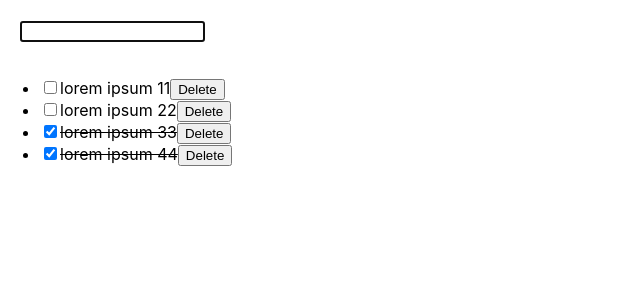
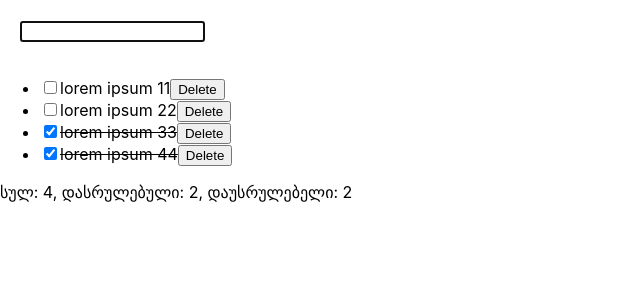
Before and after one commit to bekasturua/React-GeoLab, a React (Create React App) app: page / in a window 1280 px wide. Shown: the top 300 px of the page, without its empty margins (0-640 px from the left). Built offline with nearby package versions, Linux system fonts and the light colour scheme.

Commit message:
add statistic

```diff
--- a/src/TodoApp/TodoApp.js
+++ b/src/TodoApp/TodoApp.js
@@ -60,8 +60,12 @@ function TodoApp() {
 
   function onItemDelete(itemId) {
     const newItems = todos.filter((item) => item.id !== itemId);
-    setTodos(newItems)
+    setTodos(newItems);
   }
+
+  const totalItem = todos.length;
+  const itemsCompleted = todos.filter((item) => item.completed).length;
+  const itemsNotCompleted = todos.filter((item) => !item.completed).length;
 
   return (
     <div>
@@ -91,6 +95,8 @@ function TodoApp() {
           </li>
         ))}
       </ul>
+      სულ: {totalItem}, დასრულებული: {itemsCompleted}, დაუსრულებელი:{" "}
+      {itemsNotCompleted}
     </div>
   );
 }
```
